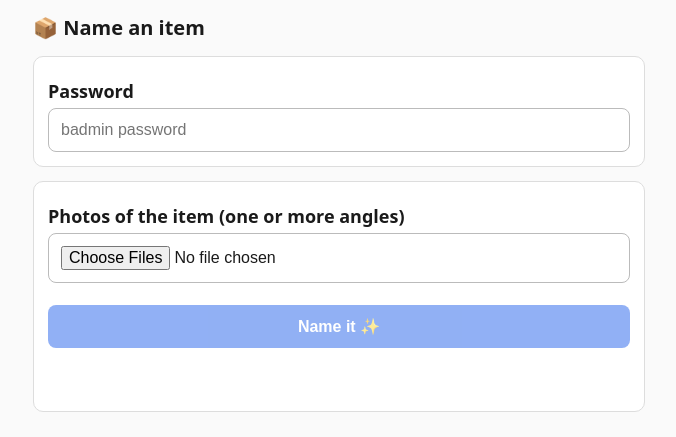
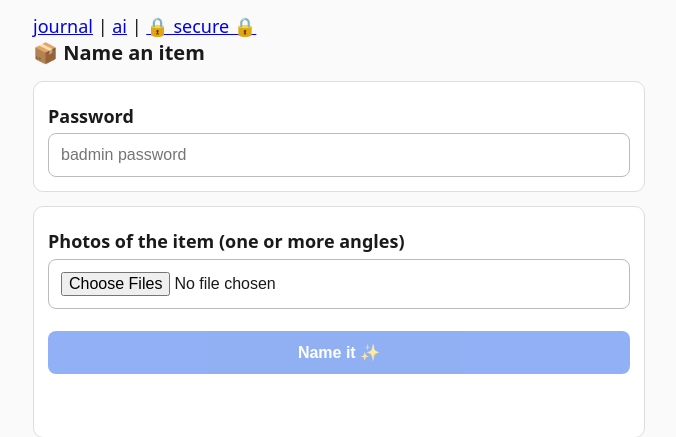
Before and after one commit to thunderrabbit/badmin.robnugen.com, a PHP site: page /ai/ in a window 1280 px wide. Shown: the top 437 px of the page, without its empty margins (301-977 px from the left). Run offline with PHP 8.4, Linux system fonts and the light colour scheme.

Commit message:
Insert these indices

```diff
--- a/ai/index.php
+++ b/ai/index.php
@@ -48,6 +48,9 @@ require_once __DIR__ . "/item_naming.php";   // $ITEM_CATEGORIES (no side effect
   </style>
 </head>
 <body>
+  <a href="/">journal</a>
+  | <a href="/ai/">ai</a>
+  | <a href="/ai_secure/">🔒 secure 🔒</a>
   <h1>📦 Name an item</h1>
 
   <section>
--- a/ai_secure/index.php
+++ b/ai_secure/index.php
@@ -48,6 +48,9 @@ require_once __DIR__ . "/secure_config.php";   // SECURE_BUCKETS (no side effect
   </style>
 </head>
 <body>
+  <a href="/">journal</a>
+  | <a href="/ai/">ai</a>
+  | <a href="/ai_secure/">🔒 secure 🔒</a>
   <h1>🔒 Name a secure document</h1>
   <p class="muted">Filed outside the public web — receipts, paid bills, tax docs. Never web-served.</p>
 
--- a/index.php
+++ b/index.php
@@ -3,9 +3,6 @@ date_default_timezone_set ("Asia/Tokyo");
 
 $date_of_month = date("d");
 $date_prefix = strtolower(date("Y_M_d_"));
-
-echo $date_of_month;
-echo ' <a href="/ai/">ai</a>';
 
 $day_number = $date_of_month + 15;
 
@@ -15,6 +12,9 @@ $day_number = $date_of_month + 15;
 
 ?>
 
+<a href="/">journal</a>
+| <a href="/ai/">ai</a>
+| <a href="/ai_secure/">🔒 secure 🔒</a>
 <form method="POST" action="bullet.php" enctype="multipart/form-data" >
   <input type="hidden" name="MAX_FILE_SIZE" value="10000000"/>
   <div>
```
